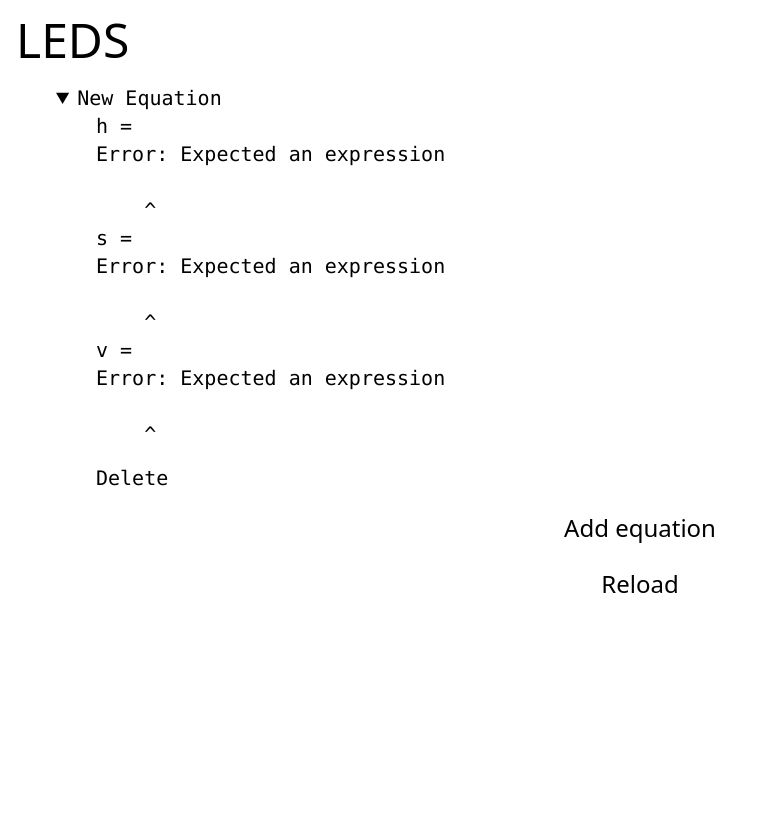
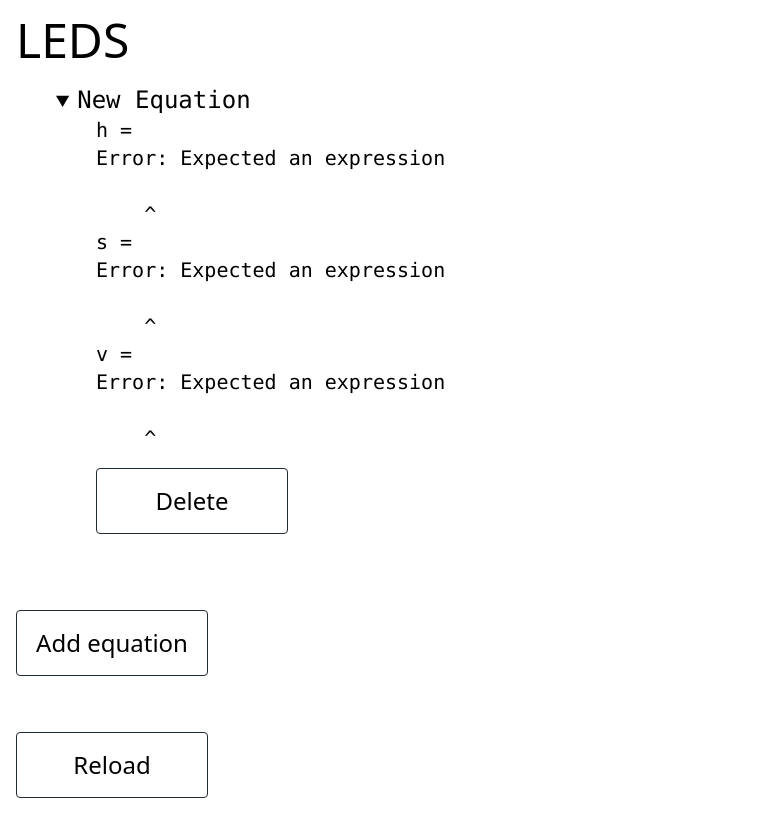
Before and after one commit to anbcodes/led-functions, a SvelteKit app in the folder svelte/: page / in a window 1280 px wide. Both pictures are taken after a click on the button "Add equation". Shown: the whole page, without its empty margins (0-761 px from the left). Built offline with nearby package versions, Linux system fonts and the light colour scheme.

Commit message:
updated styling, fixed input widths

```diff
--- a/svelte/src/routes/+page.svelte
+++ b/svelte/src/routes/+page.svelte
@@ -37,6 +37,12 @@
 		});
 		send = true;
 		mounted = true;
+
+		setTimeout(() => {
+			document.querySelectorAll('input').forEach((e) => {
+				e.style.width = Math.max(e.value.length + 5, 10) + 'ch';
+			});
+		});
 	});
 
 	$: if (mounted) localStorage.setItem('equations', JSON.stringify(equations));
@@ -151,7 +157,7 @@
 	};
 </script>
 
-<div class="p-4">
+<div class="p-4 font-sans">
 	<h1 class="text-5xl">LEDS</h1>
 
 	{#each equations as eq}
@@ -170,59 +176,93 @@
 			}}
 		>
 			<summary
-				><input type="text" class="focus:outline-none font-mono" bind:value={eq.name} /></summary
+				><input
+					type="text"
+					class="focus:outline-none text-2xl font-mono resize-x"
+					bind:value={eq.name}
+					on:input={(e) => {
+						// @ts-ignore
+						if (e.target) e.target.style.width = Math.max(eq.s.value.length + 5, 10) + 'ch';
+						eq.s.onChange();
+					}}
+				/></summary
 			>
 
 			<div class="pl-10">
 				<div class="flex whitespace-nowrap">
 					<label for="h">h = </label><input
 						name="h"
-						class="pl-4 font-mono focus:outline-none"
+						class="pl-4 font-mono focus:outline-none resize-x"
 						type="text"
 						autocomplete="off"
 						autocorrect="off"
 						autocapitalize="off"
 						spellcheck="false"
 						bind:value={eq.h.value}
-						on:input={eq.h.onChange}
+						on:input={(e) => {
+							// @ts-ignore
+							if (e.target) e.target.style.width = Math.max(eq.h.value.length + 5, 10) + 'ch';
+							eq.h.onChange();
+						}}
 					/>
 				</div>
 				<pre>{eq.h.error}</pre>
 				<div class="flex whitespace-nowrap">
 					<label for="s">s = </label><input
 						name="s"
-						class="pl-4 font-mono focus:outline-none"
+						class="pl-4 font-mono focus:outline-none resize-x"
 						type="text"
 						autocomplete="off"
 						autocorrect="off"
 						autocapitalize="off"
 						spellcheck="false"
 						bind:value={eq.s.value}
-						on:input={eq.s.onChange}
+						on:input={(e) => {
+							// @ts-ignore
+							if (e.target) e.target.style.width = Math.max(eq.s.value.length + 5, 10) + 'ch';
+							eq.s.onChange();
+						}}
 					/>
 				</div>
 				<pre>{eq.s.error}</pre>
 				<div class="flex whitespace-nowrap">
 					<label for="v">v = </label><input
 						name="v"
-						class="pl-4 font-mono focus:outline-none"
+						class="pl-4 font-mono focus:outline-none resize-x"
 						type="text"
 						autocomplete="off"
 						autocorrect="off"
 						autocapitalize="off"
 						spellcheck="false"
 						bind:value={eq.v.value}
-						on:input={eq.v.onChange}
+						on:input={(e) => {
+							// @ts-ignore
+							if (e.target) e.target.style.width = Math.max(eq.v.value.length + 5, 10) + 'ch';
+							eq.h.onChange();
+						}}
 					/>
 				</div>
 				<pre>{eq.v.error}</pre>
-				<button class="mt-4" on:click={() => removeEquation(eq)}>Delete</button>
+				<button
+					class="mt-4 text-2xl font-sans rounded border-gray-800 border-solid border w-48 py-4 hover:bg-gray-200 active:bg-gray-300"
+					on:click={() => removeEquation(eq)}>Delete</button
+				>
 			</div>
 		</details>
 	{/each}
 
 	<div class="flex flex-col">
-		<button class="text-2xl" on:click={addEquation}> Add equation </button>
-		<button class="text-2xl mt-6" on:click={() => location.reload()}> Reload </button>
+		<button
+			class="text-2xl mt-14 rounded border-gray-800 border-solid border w-48 py-4 hover:bg-gray-200 active:bg-gray-300"
+			on:click={addEquation}
+		>
+			Add equation
+		</button>
+		<button
+			class="text-2xl mt-14 rounded border-gray-800 border-solid border w-48 py-4 hover:bg-gray-200 active:bg-gray-300"
+			on:click={() => location.reload()}
+		>
+			Reload
+		</button>
 	</div>
 </div>
```
